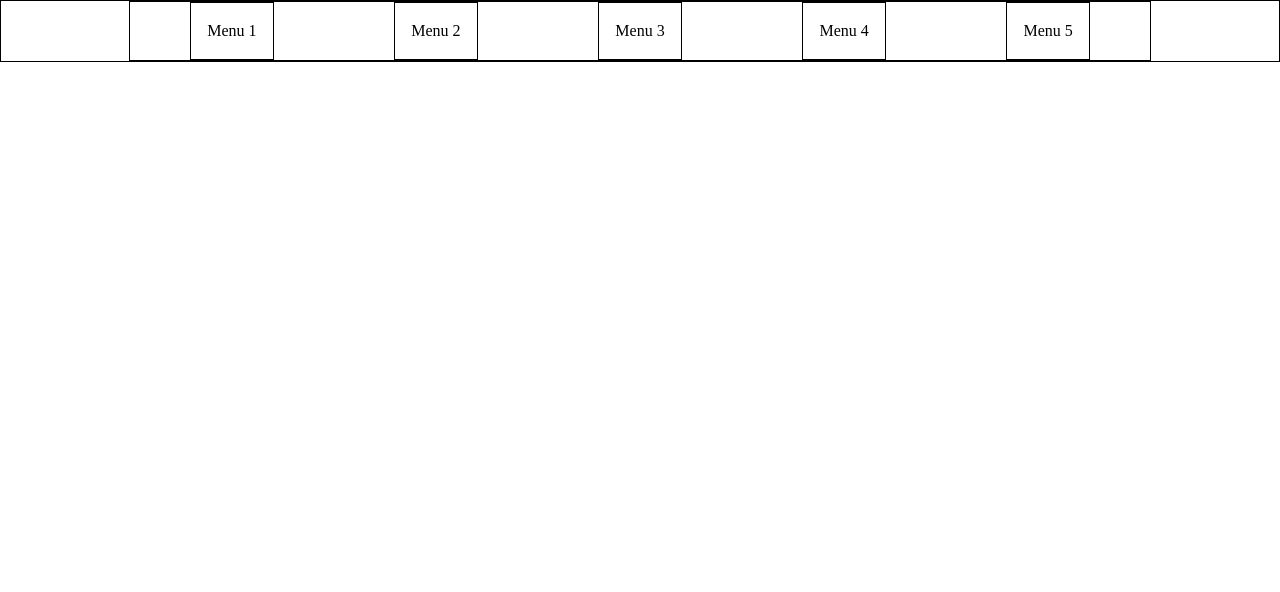
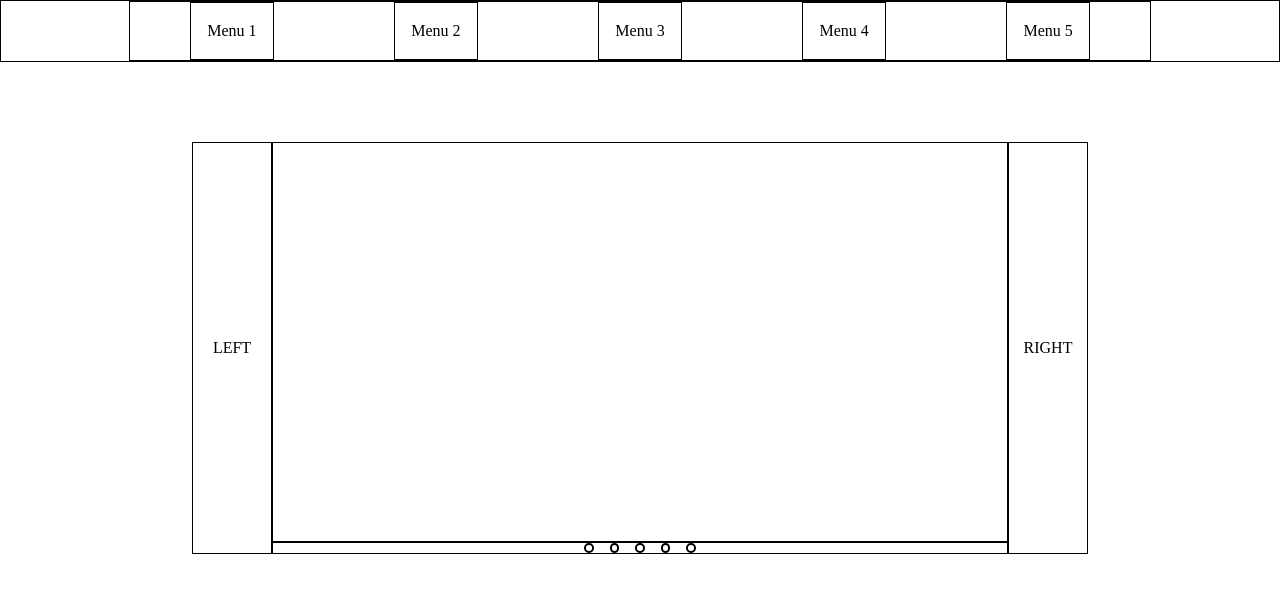
Before and after one commit to devIncogni/drop-down-and-image-carousel, a website built with webpack: page src/template.htm in a window 1280 px wide. Built offline with nearby package versions, Linux system fonts and the light colour scheme.

Commit message:
made html skeleton and styled the carousel frame

```diff
--- a/src/index.js
+++ b/src/index.js
@@ -5,8 +5,6 @@ import "./styles.css";
 document.addEventListener("click", (e) => {
   const { target } = e;
   let menuContent;
-
-  console.log(target.className);
 
   switch (target.className) {
     case "drop-down":
--- a/src/styles.css
+++ b/src/styles.css
@@ -2,7 +2,7 @@ body {
     min-height: 100vh;
 }
 
-.nav-bar{
+.nav-bar {
     border: 1px solid;
 }
 
@@ -46,7 +46,7 @@ body {
     min-width: 8rem;
 }
 
-.link-container > .menu-content {
+.link-container>.menu-content {
     top: 0;
     left: 100%;
 }
@@ -55,3 +55,59 @@ body {
     pointer-events: all;
     opacity: 100%;
 }
+
+
+/* #region Image Carousel Styling */
+
+.image-carousel-holder {
+    margin: 5rem auto;
+    display: flex;
+
+    max-width: 70%;
+}
+
+.scroll {
+    /* margin: auto; */
+    display: flex;
+    flex-direction: column;
+    justify-content: center;
+    align-items: center;
+    width: 5rem;
+
+    border: 1px solid;
+
+    user-select: none;
+    cursor: pointer;
+}
+
+.canvas {
+    flex: 1;
+
+}
+
+.image-display {
+    width: 100%;
+    height: 25rem;
+
+    border: 1px solid;
+}
+
+.image-locator {
+    display: flex;
+    justify-content: center;
+    gap: 1rem;
+
+    border: 1px solid;
+
+}
+
+.locator {
+    width: 0.6rem;
+    border: 0.125rem solid black;
+    aspect-ratio: 1;
+    /* background-color: black; */
+    border-radius: 50%;
+    cursor: pointer;
+}
+
+/* #endregion Image Carousel Styling */
--- a/src/template.htm
+++ b/src/template.htm
@@ -83,31 +83,19 @@
         </div>
     </div>
 
-    <!-- <div class="drop-down" id="drop-down-2">
-
-                <div class="drop-down-button">
-                    <p>Menu 2</p>
-                </div>
-
-                <div class="drop-down-content">
-                    <div class="sub-menu" id="sub-menu-1">
-                        <p>Sub Menu 1</p>
-                    </div>
-                    <div class="sub-menu" id="sub-menu-2">
-                        <p>Sub Menu 2</p>
-                    </div>
-                    <div class="sub-menu" id="sub-menu-3">
-                        <p>Sub Menu 3</p>
-                    </div>
-                    <div class="sub-menu" id="sub-menu-4">
-                        <p>Sub Menu 4</p>
-                    </div>
-                </div>
-
-            </div> -->
-
-    </div>
-    </div>
+    <div class="image-carousel-holder">
+        <div class="scroll" id="left">LEFT</div>
+        <div class="canvas">
+            <div class="image-display"></div>
+            <div class="image-locator">
+                <div class="locator" id="l-1"></div>
+                <div class="locator" id="l-2"></div>
+                <div class="locator" id="l-3"></div>
+                <div class="locator" id="l-4"></div>
+                <div class="locator" id="l-5"></div>
+            </div>
+        </div>
+        <div class="scroll" id="right">RIGHT</div>
     </div>
 </body>
 
```
